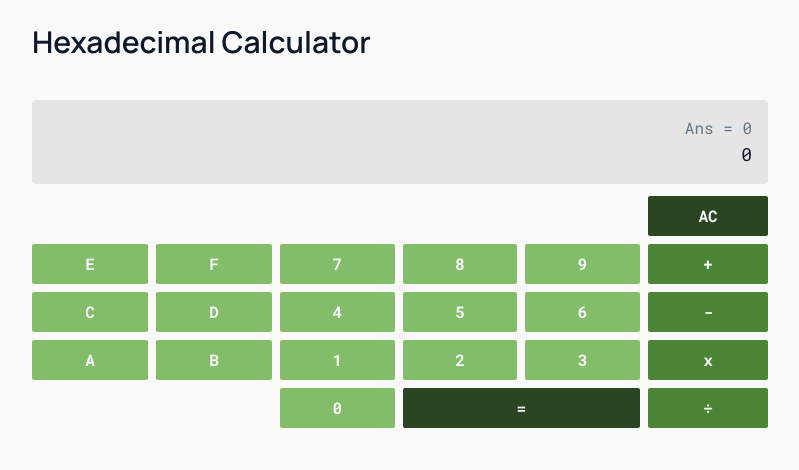
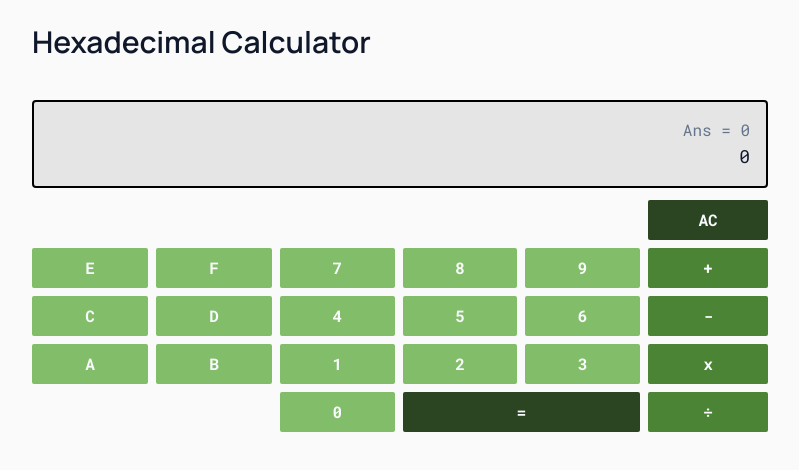
Before and after one commit to tayla-orsmond/IMY-772-Calculator, an Angular app in the folder imy-772-calculator/: page / in a window 1280 px wide. Shown: the top 470 px of the page, without its empty margins (240-1039 px from the left). Built offline with nearby package versions, Linux system fonts and the light colour scheme.

Commit message:
[Bonus] Added screen border that changes colour to the colour of the answer (ans as hex colour)

```diff
--- a/imy-772-calculator/src/app/screen/screen.component.html
+++ b/imy-772-calculator/src/app/screen/screen.component.html
@@ -1,4 +1,4 @@
-<div class="screen bg-neutral-200 p-4 rounded flex flex-col justify-end items-end">
+<div class="screen bg-neutral-200 p-4 rounded flex flex-col justify-end items-end" [style]="{border: '2px solid ' + resultColour()}">
     <p class="last-equation-display font-mono text-lg sm:text-base text-slate-500" [@resultAnimation]="result">{{lastEquation ? lastEquation : "Ans = 0"}}</p>
     <p class="equation-display font-mono text-xl sm:text-lg text-slate-900" [@resultAnimation]="result" [@equationAnimation]="equation">{{equation ? equation : "0"}}</p>
     <!-- <p class="result-display">Result: {{result}}</p> -->
--- a/imy-772-calculator/src/app/screen/screen.component.ts
+++ b/imy-772-calculator/src/app/screen/screen.component.ts
@@ -1,5 +1,5 @@
 import { Component, Input } from '@angular/core';
-import { trigger, state, style, transition, animate } from '@angular/animations';
+import { trigger, style, transition, animate } from '@angular/animations';
 
 @Component({
   selector: 'app-screen',
@@ -26,4 +26,15 @@ export class ScreenComponent {
   @Input() result: string = '';
 
   constructor() { }
+
+  resultColour() {
+    // turn result into a hex colour
+    let result : string = '';
+    if(this.result.length < 6) {
+      result = '0'.repeat(6 - this.result.length) + this.result;
+    } else {
+      result = this.result;
+    }
+    return '#' + result;
+  }
 }
```
